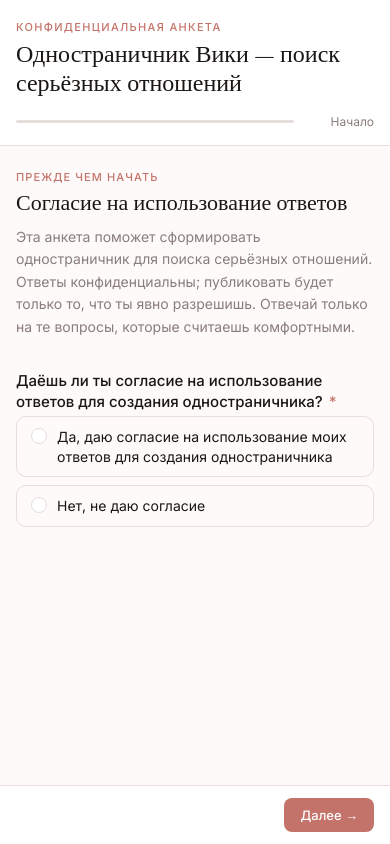
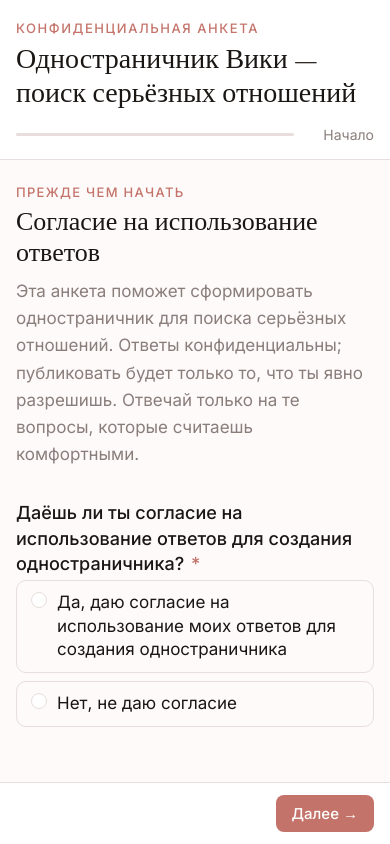
Before and after one commit to Gregory-Ivd/vika-survey, a plain HTML site: page index.html in a window 390 px wide. Drawn offline with nearby package versions, Linux system fonts and the light colour scheme.

Commit message:
Increase font sizes throughout the survey

```diff
--- a/index.html
+++ b/index.html
@@ -49,7 +49,7 @@
   }
 
   .header-label {
-    font-size: 11px;
+    font-size: 13px;
     letter-spacing: 0.12em;
     text-transform: uppercase;
     color: var(--rose);
@@ -59,7 +59,7 @@
 
   .header-title {
     font-family: 'Cormorant Garamond', serif;
-    font-size: 24px;
+    font-size: 28px;
     font-weight: 500;
     color: var(--ink);
     margin-bottom: 1rem;
@@ -88,7 +88,7 @@
   }
 
   .progress-label {
-    font-size: 12px;
+    font-size: 14px;
     color: var(--ink-soft);
     white-space: nowrap;
     min-width: 70px;
@@ -120,7 +120,7 @@
   }
 
   .block-number {
-    font-size: 11px;
+    font-size: 13px;
     letter-spacing: 0.1em;
     text-transform: uppercase;
     color: var(--rose);
@@ -130,14 +130,14 @@
 
   .block-title {
     font-family: 'Cormorant Garamond', serif;
-    font-size: 26px;
+    font-size: 32px;
     font-weight: 500;
     color: var(--ink);
     margin-bottom: 10px;
   }
 
   .block-desc {
-    font-size: 14px;
+    font-size: 17px;
     color: var(--ink-soft);
     line-height: 1.6;
   }
@@ -149,7 +149,7 @@
     border-radius: var(--radius);
     padding: 1rem 1.25rem;
     margin-bottom: 2rem;
-    font-size: 14px;
+    font-size: 17px;
     color: #7A5030;
     line-height: 1.6;
   }
@@ -160,7 +160,7 @@
   }
 
   .question-label {
-    font-size: 15px;
+    font-size: 18px;
     font-weight: 500;
     color: var(--ink);
     margin-bottom: 4px;
@@ -173,7 +173,7 @@
   }
 
   .question-hint {
-    font-size: 13px;
+    font-size: 15px;
     color: var(--ink-soft);
     margin-bottom: 10px;
     line-height: 1.5;
@@ -185,7 +185,7 @@
   select {
     width: 100%;
     font-family: 'Inter', sans-serif;
-    font-size: 14px;
+    font-size: 17px;
     color: var(--ink);
     background: var(--surface);
     border: 1px solid var(--border);
@@ -279,7 +279,7 @@
     line-height: 1;
   }
 
-  .option-text { font-size: 14px; color: var(--ink); line-height: 1.4; padding-top: 0; }
+  .option-text { font-size: 17px; color: var(--ink); line-height: 1.4; padding-top: 0; }
 
   /* Publish checkbox */
   .publish-check {
@@ -327,7 +327,7 @@
   }
 
   .publish-check-label {
-    font-size: 12px;
+    font-size: 14px;
     color: #3A6A4A;
     font-weight: 500;
   }
@@ -367,7 +367,7 @@
 
   .btn {
     font-family: 'Inter', sans-serif;
-    font-size: 14px;
+    font-size: 16px;
     font-weight: 500;
     padding: 10px 22px;
     border-radius: 8px;
@@ -415,7 +415,7 @@
   }
 
   .thankyou p {
-    font-size: 15px;
+    font-size: 17px;
     color: var(--ink-soft);
     line-height: 1.7;
     max-width: 400px;
@@ -437,19 +437,19 @@
     color: var(--ink);
     margin-bottom: 1rem;
   }
-  .stopped p { font-size: 14px; color: var(--ink-soft); line-height: 1.7; }
+  .stopped p { font-size: 17px; color: var(--ink-soft); line-height: 1.7; }
 
   /* Responsive */
   @media (max-width: 600px) {
     .header { padding: 1.25rem 1rem 1rem; }
     main { padding: 1.5rem 1rem 5rem; }
-    .block-title { font-size: 22px; }
+    .block-title { font-size: 26px; }
     .nav-bar { padding: 0.75rem 1rem; }
-    .btn { padding: 9px 16px; font-size: 13px; }
+    .btn { padding: 9px 16px; font-size: 15px; }
   }
 
   .error-msg {
-    font-size: 12px;
+    font-size: 14px;
     color: #C45050;
     margin-top: 6px;
     display: none;
```
